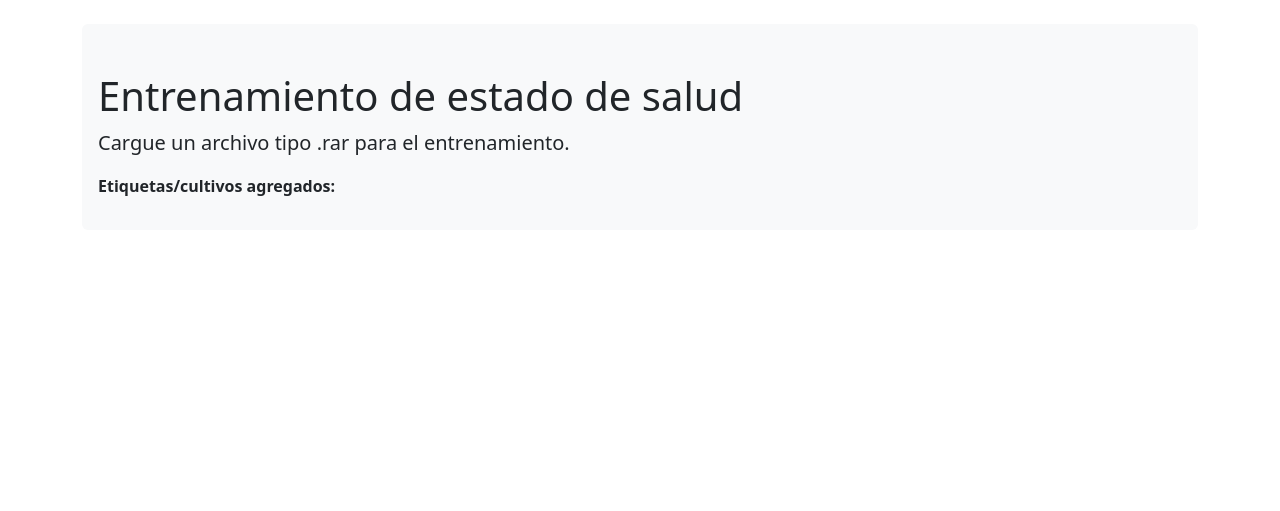
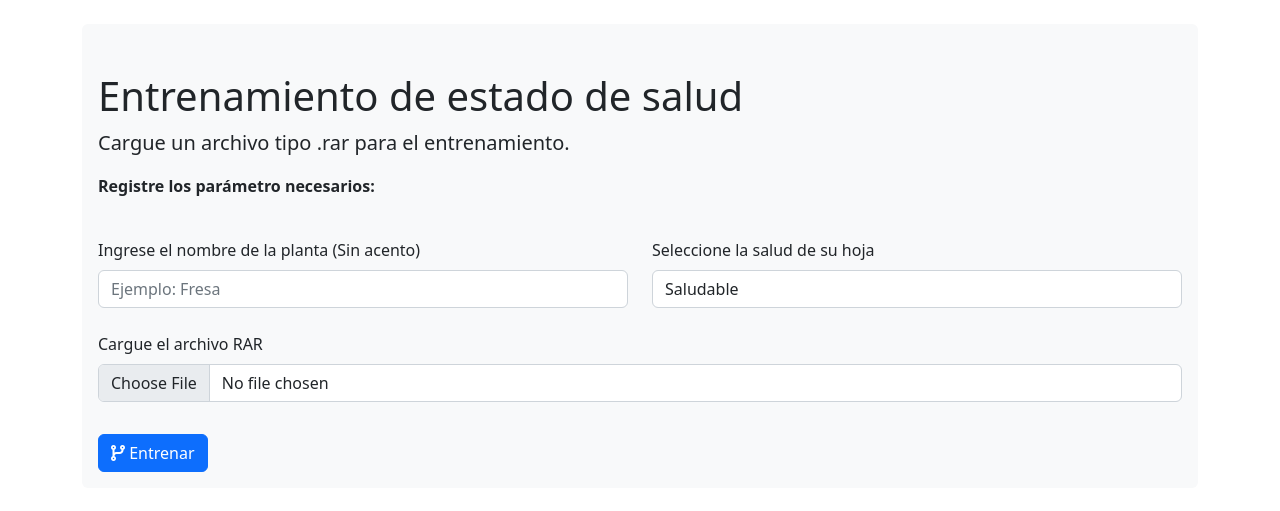
Before and after one commit to YeltsB/agronomia, a Django app: page /entrenamiento in a window 1280 px wide. Shown: the part 56-567 px from the top of the page. Run offline with Django 4.2, Linux system fonts and the light colour scheme.

Commit message:
Validacion en backend realizada entrenamiento

```diff
--- a/app_agronomia/templates/entrenamiento.html
+++ b/app_agronomia/templates/entrenamiento.html
@@ -11,8 +11,63 @@
     <div class="bg-light p-3 pt-5 rounded">
         <h1>Entrenamiento de estado de salud </h1>
         <p class="lead">Cargue un archivo tipo <strong>.rar</strong> para el entrenamiento.</p>
-    <p><strong>Etiquetas/cultivos agregados: </strong>
+    <p><strong>Registre los parámetro necesarios: </strong>
 
+        <form method="POST" action="{% url 'app_agronomia:entrenamiento' %}" enctype="multipart/form-data" onsubmit="btn_enviar.disabled = true; return true;">
+            {% csrf_token %}
+
+
+            <div class="row">
+                <div class="col-md-6">
+
+                    <div class="mb-3 mt-4">
+                        <label for="formFile" class="form-label">Ingrese el nombre de la planta (Sin acento)</label>
+                        <input class="form-control" type="text" id="nombre" name="nombre" placeholder="Ejemplo: Fresa">
+
+                        {% if data.validacion_nombre %}
+                            <div class="alert alert-danger mt-2" role="alert">
+                            <strong>Error: </strong> {{ data.validacion_nombre }}
+                            </div>
+                        {% endif %}
+
+                    </div>
+                </div>
+                <div class="col-md-6">
+                    <div class="mb-3 mt-4">
+                        <label for="formFile" class="form-label">Seleccione la salud de su hoja</label>
+                        <select name="salud" id="salud" class="form-control">
+                            <option value="1">Saludable</option>
+                            <option value="2">Enferma</option>
+                        </select>
+
+
+                    </div>
+                </div>
+
+            </div>
+
+            <div class="row">
+                <div class="mb-3 mt-2">
+                    <label for="formFile" class="form-label">Cargue el archivo RAR</label>
+                    <input class="form-control" type="file" id="archivo" name="archivo" accept=".rar">
+
+                    {% if data.validacion_archivo %}
+                        <div class="alert alert-danger mt-2" role="alert">
+                        <strong>Error: </strong> {{ data.validacion_archivo }}
+                        </div>
+                    {% endif %}
+
+                    </div>
+            </div>
+
+
+
+
+
+            <button type="submit" class="btn btn-primary mt-3" id="btn_enviar" name="btn_enviar">
+                <i class="fa-solid fa-code-branch"></i> Entrenar
+            </button>
+        </form>
 
 
     </div>
--- a/app_agronomia/views.py
+++ b/app_agronomia/views.py
@@ -87,12 +87,33 @@ def obtener_sub_carpetas():
 
 
 def entrenamiento(request):
+        msg = ""
+        nombre = ""
+        estado_hoja = ""
+        cadena = ""
 
+        ret_data = {}
         if request.method == 'POST':
-                msg = 'hola'
-        else:
-                msg = 'adios'
+
+                if request.FILES.get('archivo') == None:
+                        ret_data['validacion_archivo'] = 'Debe cargar el conjunto de datos de su planta'
+                else:
+                        ret_data['identificacion'] = identificar_enfermedad(request.FILES.get("imagen"))
+
+                if request.POST.get("nombre") == '':
+                        ret_data['validacion_nombre'] = 'Debe ingresar el nombre de la planta'
+                else:
+                        nombre = request.POST.get("nombre").lower()
 
 
-        data = {'msg':msg}
+                if request.POST.get("salud") == '1':
+                        estado_hoja = "hoja_sana"
+                else:
+                        estado_hoja = "hoja_enferma"
+
+
+                cadena = nombre + '_' + estado_hoja
+
+
+        data = {'data':ret_data}
         return render(request, 'entrenamiento.html',data)
```
